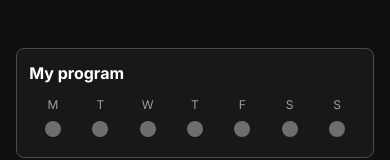
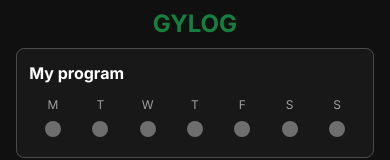
Before and after one commit to fabrizio411/gylog, a Next.js app: page / in a window 390 px wide. Shown: the top 160 px of the page. Built offline with nearby package versions, Linux system fonts and the light colour scheme.

Commit message:
Add: back button in nav

```diff
--- a/app/(root)/layout.tsx
+++ b/app/(root)/layout.tsx
@@ -3,6 +3,7 @@ import { Inter } from 'next/font/google'
 import '../globals.css'
 import Nav from '@/components/others/Nav'
 import Link from 'next/link'
+import MobileHeader from '@/components/others/MobileHeader'
 
 const inter = Inter({ subsets: ['latin'] })
 
@@ -18,11 +19,15 @@ export default function RootLayout({
 }) {
   return (
     <html lang='en'>
-      <body className={`${inter.className} bg-dark-1`}>
+      <body className={`${inter.className} bg-dark-1 flex flex-col items-center`}>
+
         <header className='w-full h-16 flex justify-center fixed bottom-0 sm:static'>
           <Nav />
           <Link href='/' className='text-green-700 hover:text-green-500 text-3xl font-bold absolute top-4 left-4 hidden sm:block'>GYLOG</Link>
         </header>
+
+        <MobileHeader />
+
         {children}
       </body>
     </html>
--- /dev/null
+++ b/components/others/MobileHeader.tsx
@@ -0,0 +1,24 @@
+'use client'
+
+import { usePathname, useRouter } from 'next/navigation'
+import BackArrow from '../icons/BackArrow'
+
+const MobileHeader = () => {
+  const pathname = usePathname()
+  const router = useRouter()
+
+  const mainPages = ['/routines', '/', '/measures', 'profile']
+
+  return (
+    <div className='sm:hidden flex justify-center items-center absolute top-0 w-full bg-dark-1 p-2'>
+      {!mainPages.includes(pathname) ? (
+        <div className='absolute top-1/2 -translate-y-1/2 left-3' onClick={() => router.back()}>
+          <BackArrow className='scale-150 fill-green-900' />
+        </div>
+      ) : null}
+      <h1 className='text-2xl text-green-700 font-bold'>GYLOG</h1>
+    </div>
+  )
+}
+
+export default MobileHeader
--- a/components/others/Nav.tsx
+++ b/components/others/Nav.tsx
@@ -6,12 +6,23 @@ import ProfileIcon from '../icons/ProfileIcon'
 import DumbbellIcon from '../icons/DumbbellIcon'
 import RulerIcon from '../icons/RulerIcon'
 import { usePathname } from 'next/navigation'
+import { useRouter } from 'next/navigation'
+import BackArrow from '../icons/BackArrow'
 
 const Nav = () => {
   const pathname = usePathname()
+  const router = useRouter()
+
+  const mainPages = ['/routines', '/', '/measures', 'profile']
 
   return (
     <nav className='flex justify-around items-center h-full w-full sm:w-[700px]'>
+      {!mainPages.includes(pathname) ? (
+        <div className='nav-item hidden sm:flex' onClick={() => router.back()}>
+          <BackArrow className='scale-150' />
+          Back
+        </div>
+      ) : null}
       <Link className={`nav-item ${pathname === '/' && 'current-page'}`} href={'/'}>
         <HomeIcon />
         Home
```
